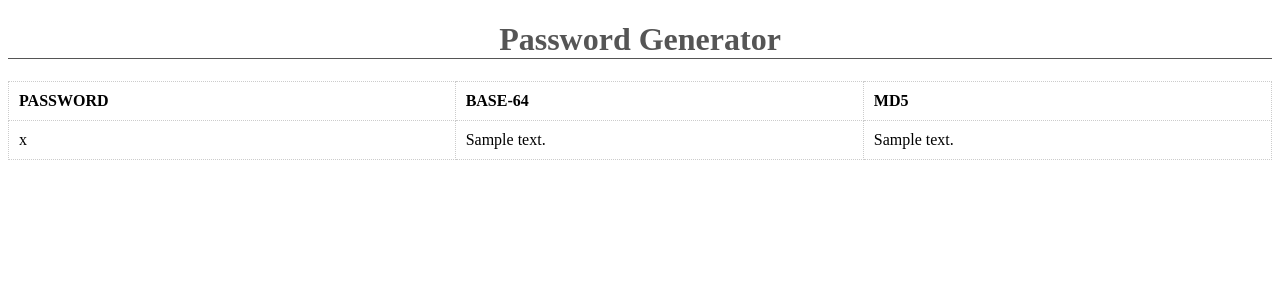
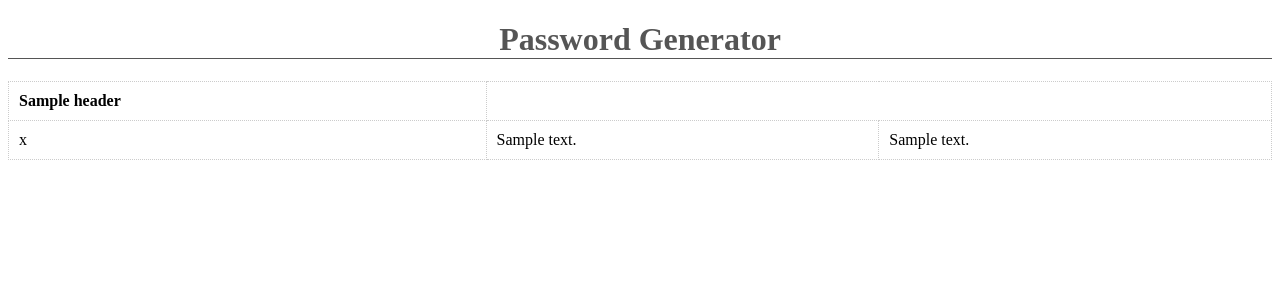
Before and after one commit to dogukanturan/flask-password-generator, a Flask app: template templates/index.html in a window 1280 px wide. Shown: the top 300 px of the page. Run offline with Flask 2, Linux system fonts and the light colour scheme; the template is opened without the code that fills it: most values are stand-ins (such as "Sample title", 1, 10 or a date in 2020).

Commit message:
dynamic index.html and text encoding

```diff
--- a/app.py
+++ b/app.py
@@ -1,30 +1,40 @@
-from flask import Flask
-from flask import render_template
+from flask import Flask, render_template, request
 import random
 import base64
 import hashlib
 
 app = Flask(__name__)
 
+html_headings = ("PASSWORD", "BASE-64", "MD5")
 chars = 'abcdefghijklmnopqrstuvwxyzABCDEFGHIJKLMNOPQRSTUVWXYZ!@£$%^&*().,?0123456789'
 
 @app.route('/')
 def index():
-    return "<h3> /generate/pass-length </h3>"
+    return """
+            <h1>[Using]<h1>\n\t
+            <h2> /generate/length </h2>
+            <h2> /generate/text </h2>\n\n
+            <h1>[Example]<h1>\n\t
+            <h2> /generate/20 </h2>
+            <h2> /generate/hello </h2>"""
 
-@app.route('/generate/<string:id>')
-def generate(id):
-    password = ''
-    for i in range(int(id)):
-        password += random.choice(chars)
+@app.route('/generate/<string:input>')
+def generate(input):
+    password = ""
+    if input.isnumeric():
+        for i in range(int(input)):
+            password += random.choice(chars)
+    else:
+        password = input
 
     b64_encode = base64.b64encode(password.encode("utf-8"))
     md5_encode = hashlib.md5(password.encode('utf-8')).hexdigest()
 
     return render_template('index.html',
-                            random_password=password,
-                            base64_encoded_text = str(b64_encode, "utf-8"),
-                            md5_encoded_text = md5_encode)
+                           random_password=password,
+                           base64_encoded_text = str(b64_encode, "utf-8"),
+                           md5_encoded_text = md5_encode,
+                           headings=html_headings)
 
 if __name__ == '__main__':
-    app.run(host='0.0.0.0', port=80)
+    app.run(host='127.0.0.1', port=80)
--- a/templates/index.html
+++ b/templates/index.html
@@ -1,6 +1,5 @@
 <!DOCTYPE html>
 <html>
-
 <head>
     <meta charset=UTF-8>
     <title>Flask Password Generator</title>
@@ -9,7 +8,6 @@
             color: #555;
             border-bottom: 1px solid #555;
         }
-
         table, th, td {
             border: 1px dotted #ccc;
             border-collapse: collapse;
@@ -18,23 +16,19 @@
         }
     </style>
 </head>
-
 <body>
     <h1 align=center>Password Generator</h1>
     <table style=width:100%>
-    <tr width=30% style=text-align:center>
-      <th>PASSWORD</th>
-      <th>BASE-64</th>
-      <th>MD5</th>
+        <tr>
+            {% for header in headings %}
+            <th>{{ header }}</th>
+            {% endfor %}
         </tr>
-    <td>
-      {{ random_password }}
-    </td>
-    <td>
-      {{ base64_encoded_text }}
-    </td>
-    <td>
-      {{ md5_encoded_text }}
-    </td>
+        <tr>
+            <td>{{ random_password }}</td>
+            <td>{{ base64_encoded_text }}</td>
+            <td>{{ md5_encoded_text }}</td>
+        </tr>
+    </table>
 </body>
 </html>
```
Lines whose indentation alone changed are shown as unchanged.
